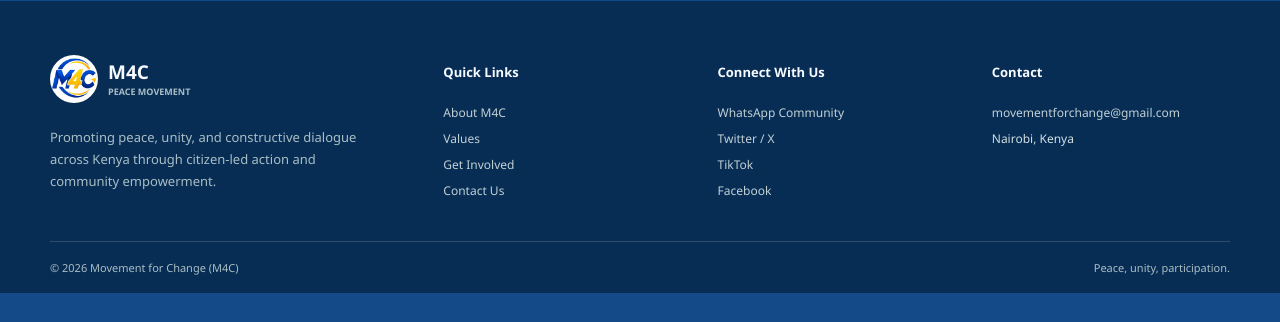
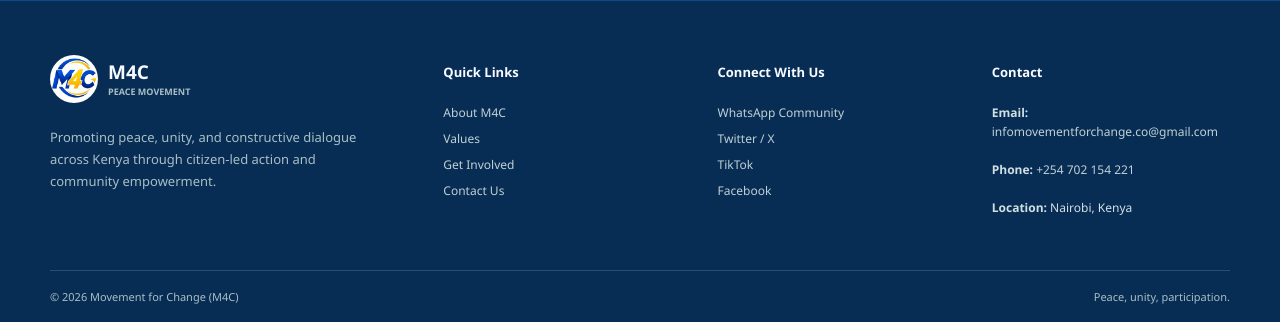
Before and after one commit to pta-hub/sunset, a Django app: page / in a window 1280 px wide. Shown: the part 3151-3473 px from the top of the page. Before the commit the page ends 3444 px from the top, so only its background shows below. Run offline with Django 5.2, Linux system fonts and the light colour scheme.

Commit message:
Add contact details to homepage
Co-authored-by: Copilot <223556219+Copilot@users.noreply.github.com>

```diff
--- a/m4c-main/templates/index.html
+++ b/m4c-main/templates/index.html
@@ -232,7 +232,12 @@
         </div>
         <div><h3>Quick Links</h3><a href="#about">About M4C</a><a href="#values">Values</a><a href="#involve">Get Involved</a><a href="#contact">Contact Us</a></div>
         <div><h3>Connect With Us</h3><a href="#contact">WhatsApp Community</a><a href="#contact">Twitter / X</a><a href="#contact">TikTok</a><a href="#contact">Facebook</a></div>
-        <div><h3>Contact</h3><a href="mailto:movementforchange@gmail.com">movementforchange@gmail.com</a><span>Nairobi, Kenya</span></div>
+        <div>
+          <h3>Contact</h3>
+          <p><strong>Email:</strong> <a href="mailto:infomovementforchange.co@gmail.com">infomovementforchange.co@gmail.com</a></p>
+          <p><strong>Phone:</strong> <a href="tel:+254702154221">+254 702 154 221</a></p>
+          <p><strong>Location:</strong> Nairobi, Kenya</p>
+        </div>
       </div>
       <div class="footer-bottom page-width"><span>© 2026 Movement for Change (M4C)</span><span>Peace, unity, participation.</span></div>
     </footer>
```
